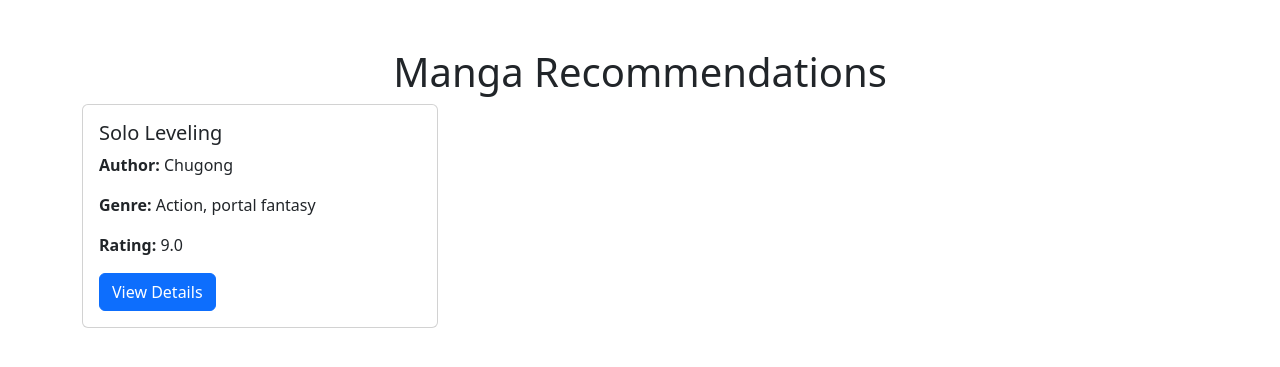
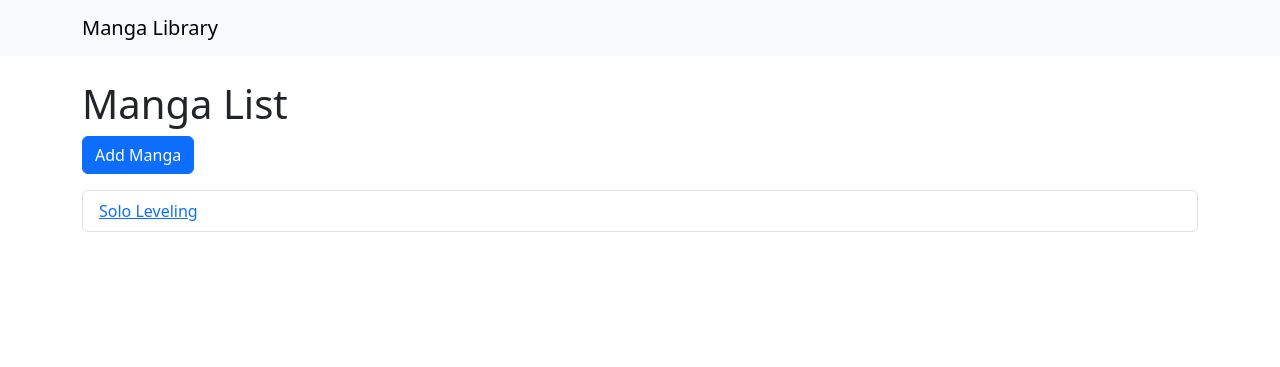
Before and after one commit to RKXKEAN/manga_recommendatione, a Flask app: template templates/index.html in a window 1280 px wide. Shown: the top 367 px of the page. Run offline with Flask 3, Linux system fonts and the light colour scheme; the template is opened without the code that fills it: values that come from a table or form of the project are taken from there, others are empty.

Commit message:
Update Add mangha system and More

```diff
--- a/app.py
+++ b/app.py
@@ -50,12 +50,14 @@ def add_manga():
     return render_template("add.html")
 
 
-@app.route("/delete/<int:manga_id>")
+@app.route("/delete/<int:manga_id>", methods=["GET", "POST"])
 def delete_manga(manga_id):
     manga = Manga.query.get_or_404(manga_id)
-    db.session.delete(manga)
-    db.session.commit()
-    return redirect(url_for("home"))
+    if request.method == "POST":
+        db.session.delete(manga)
+        db.session.commit()
+        return redirect(url_for("home"))
+    return render_template("delete.html", manga=manga)
 
 
 if __name__ == "__main__":
--- a/requirements.txt
+++ b/requirements.txt
@@ -0,0 +1,2 @@
+Flask
+Flask-SQLAlchemy
--- /dev/null
+++ b/templates/base.html
@@ -0,0 +1,22 @@
+<!DOCTYPE html>
+<html lang="en">
+
+<head>
+    <meta charset="UTF-8">
+    <meta name="viewport" content="width=device-width, initial-scale=1.0">
+    <title>Manga Library</title>
+    <link href="https://cdn.jsdelivr.net/npm/bootstrap@5.3.0/dist/css/bootstrap.min.css" rel="stylesheet">
+</head>
+
+<body>
+    <nav class="navbar navbar-expand-lg navbar-light bg-light">
+        <div class="container">
+            <a class="navbar-brand" href="/">Manga Library</a>
+        </div>
+    </nav>
+    <div class="container mt-4">
+        {% block content %}{% endblock %}
+    </div>
+</body>
+
+</html>
--- a/templates/index.html
+++ b/templates/index.html
@@ -1,33 +1,13 @@
-<!DOCTYPE html>
-<html lang="en">
+{% extends 'base.html' %}
 
-<head>
-    <meta charset="UTF-8">
-    <meta name="viewport" content="width=device-width, initial-scale=1.0">
-    <title>Manga List</title>
-    <link href="https://cdn.jsdelivr.net/npm/bootstrap@5.3.0/dist/css/bootstrap.min.css" rel="stylesheet">
-</head>
-
-<body>
-    <div class="container mt-5">
-        <h1 style="text-align: center">Manga Recommendations</h1>
-        <div class="row">
-            {% for manga in manga_list %}
-            <div class="col-md-4 mb-4">
-                <div class="card">
-                    <div class="card-body">
-                        <h5 class="card-title">{{ manga.title }}</h5>
-                        <p class="card-text"><strong>Author:</strong> {{ manga.author }}</p>
-                        <p class="card-text"><strong>Genre:</strong> {{ manga.genre }}</p>
-                        <p class="card-text"><strong>Rating:</strong> {{ manga.rating }}</p>
-                        <a href="/manga/{{ manga.id }}" class="btn btn-primary">View Details</a>
-                    </div>
-                </div>
-            </div>
-            {% endfor %}
-        </div>
-    </div>
-    <script src="https://cdn.jsdelivr.net/npm/bootstrap@5.3.0/dist/js/bootstrap.bundle.min.js"></script>
-</body>
-
-</html>
+{% block content %}
+<h1>Manga List</h1>
+<a href="{{ url_for('add_manga') }}" class="btn btn-primary mb-3">Add Manga</a>
+<ul class="list-group">
+    {% for manga in mangas %}
+    <li class="list-group-item">
+        <a href="{{ url_for('manga_detail', manga_id=manga.id) }}">{{ manga.title }}</a>
+    </li>
+    {% endfor %}
+</ul>
+{% endblock %}
```
Also changed, not shown: templates/add.html (+28 -0 lines), templates/delete.html (added, +9 -0 lines), templates/detail.html (+10 -22 lines), instance/manga.db.
